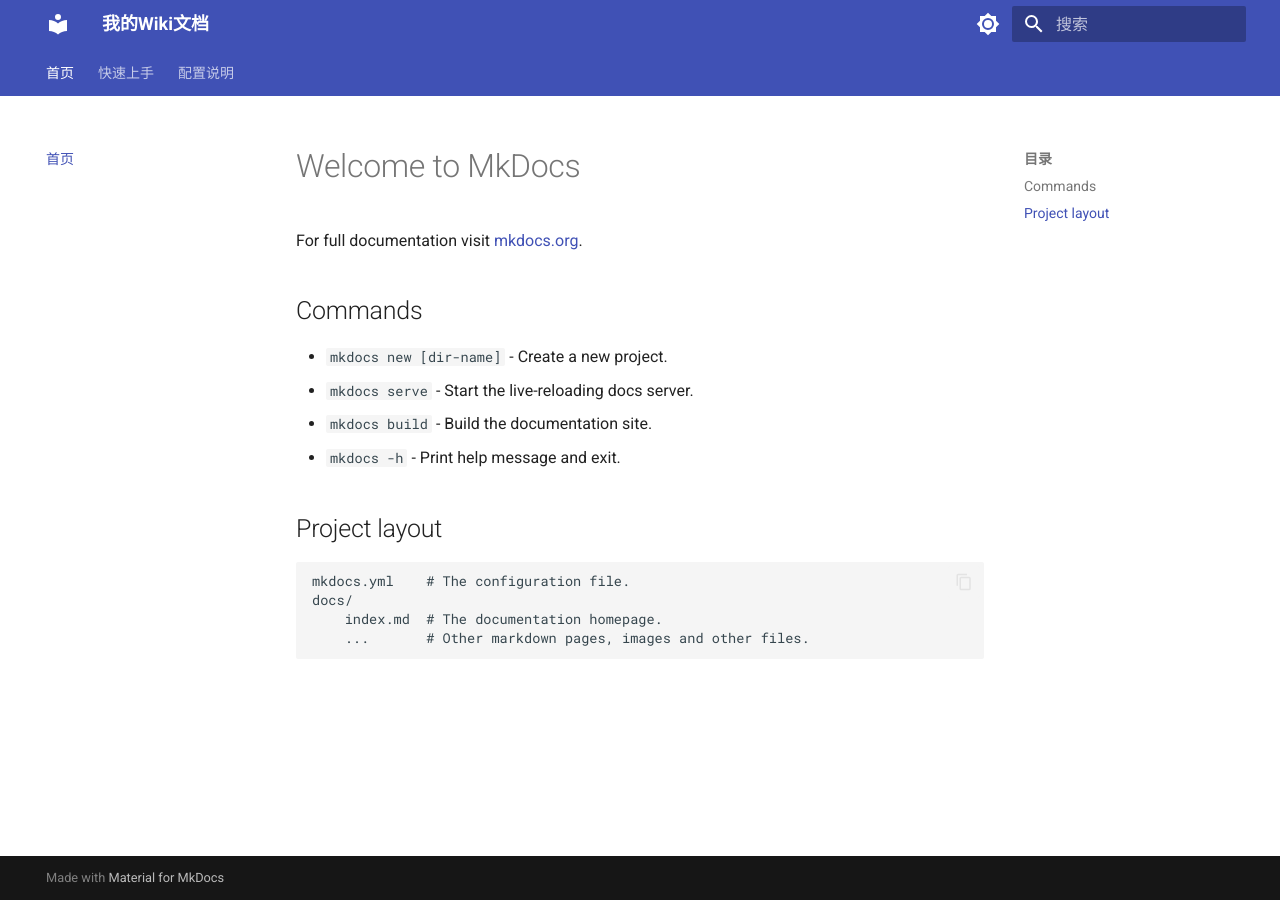
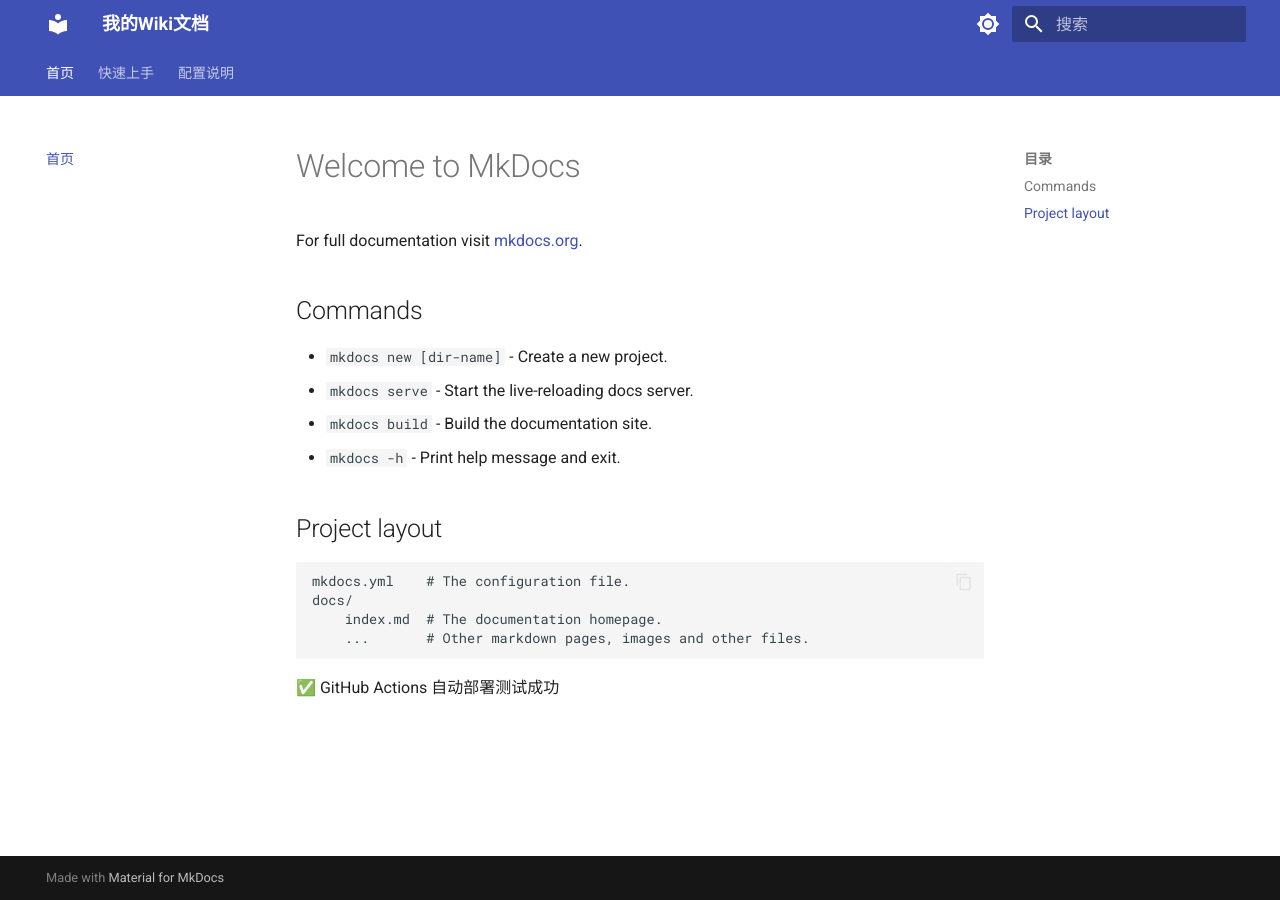
Before and after one commit to ZVISION-lidar/wiki, an MkDocs documentation site: the page built from docs/index.md, in a window 1280 px wide. Built offline with MkDocs 1.6.1 and Material for MkDocs 9.7.7, drawn with Linux system fonts in a browser that asks for light colours.

Commit message:
test actions auto deploy

```diff
--- a/docs/index.md
+++ b/docs/index.md
@@ -15,3 +15,5 @@
     docs/
         index.md  # The documentation homepage.
         ...       # Other markdown pages, images and other files.
+
+✅ GitHub Actions 自动部署测试成功
```
